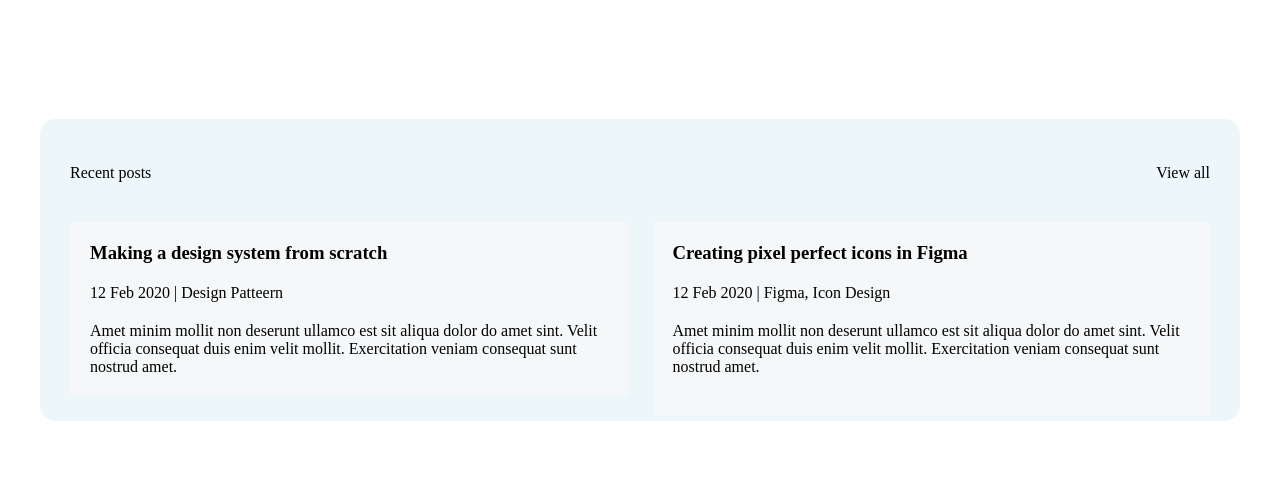
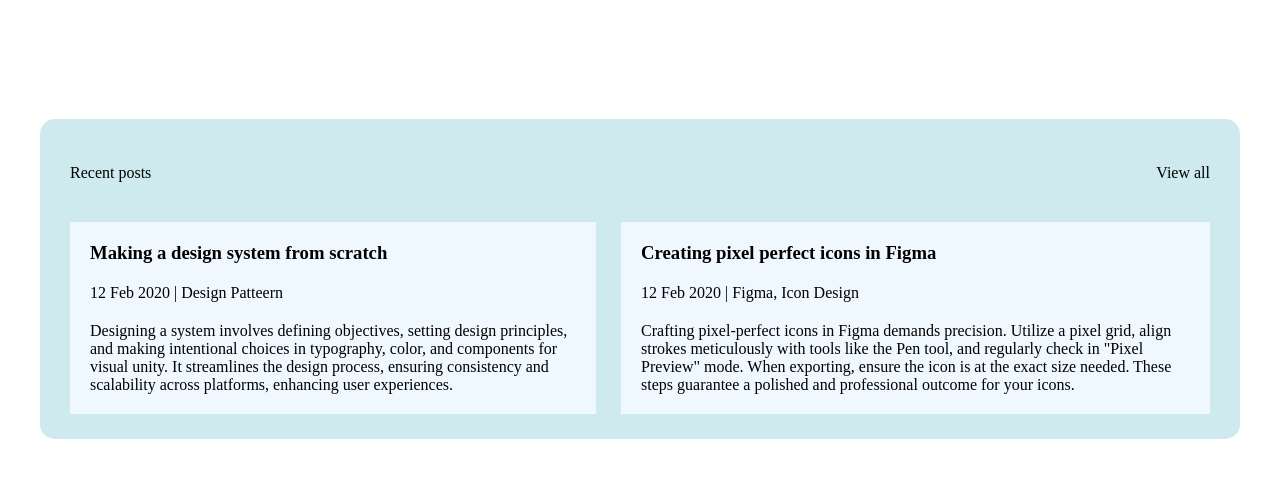
Before and after one commit to ShakilAkhanjee/First-Project, a plain HTML site: page index.html in a window 1280 px wide. Shown: the part 412-890 px from the top of the page. Drawn offline with Linux system fonts and the light colour scheme.

Commit message:
fixed background color

```diff
--- a/index.html
+++ b/index.html
@@ -61,14 +61,14 @@
               <h1>Making a design system from scratch</h1>
               <span> 12 Feb 2020 | </span>
               <span> Design Patteern </span>
-              <p>Amet minim mollit non deserunt ullamco est sit aliqua dolor do amet sint. Velit officia consequat duis enim velit mollit. Exercitation veniam consequat sunt nostrud amet.</p>
+              <p>Designing a system involves defining objectives, setting design principles, and making intentional choices in typography, color, and components for visual unity. It streamlines the design process, ensuring consistency and scalability across platforms, enhancing user experiences.</p>
               </div>
 
               <div class="post2">
               <h1>Creating pixel perfect icons in Figma</h1>
               <span> 12 Feb 2020 | </span>
               <span> Figma, Icon Design </span>
-              <p>Amet minim mollit non deserunt ullamco est sit aliqua dolor do amet sint. Velit officia consequat duis enim velit mollit. Exercitation veniam consequat sunt nostrud amet.</p>
+              <p>Crafting pixel-perfect icons in Figma demands precision. Utilize a pixel grid, align strokes meticulously with tools like the Pen tool, and regularly check in "Pixel Preview" mode. When exporting, ensure the icon is at the exact size needed. These steps guarantee a polished and professional outcome for your icons.</p>
               </div>
 
           </section>
--- a/style.css
+++ b/style.css
@@ -80,14 +80,14 @@ body {
 
 }
 #post-container {
-    background: #EDF7FA;
+    background: #ceeaee;
     padding: 5px 30px;
     border-radius: 15px;
 
 }
 
 .post1 {
-   background-color: #f5f7f8;
+   background-color: aliceblue;
    padding: 20px;
 }
 
@@ -105,14 +105,22 @@ body {
 
 
 .post2 {
-   background-color: #f5f7f8;
+   background-color: aliceblue;
+   padding: 20px;
+}
 
-   padding: 20px;
+.post2 {
+    margin-bottom:  20px;
+
 
 }
+
+
 .post2 h1 {
     margin-bottom: 20px;
 }
+
+
 .post2 p {
     margin-top: 20px;
 }
```
Also changed, not shown: img/BannerImage.jpg.jpeg (added), img/bannerlogo.jpg.jpeg (added), 1 other file.
